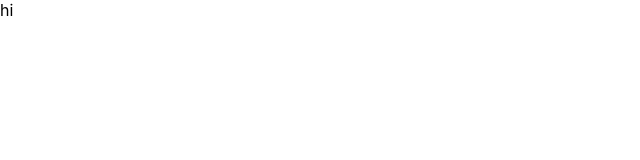
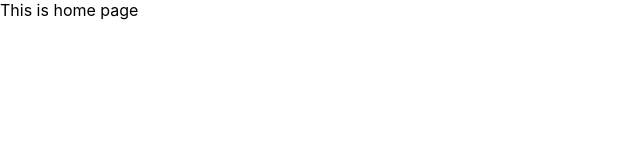
Before and after one commit to josem-gp/react-box-office, a React (Create React App) app: page / in a window 1280 px wide. Shown: the top 160 px of the page, without its empty margins (0-640 px from the left). Built offline with nearby package versions, Linux system fonts and the light colour scheme.

Commit message:
rendering switch and route in App

```diff
--- a/src/components/App.js
+++ b/src/components/App.js
@@ -1,5 +1,12 @@
+import React from "react";
+import { Switch, Route } from "react-router-dom";
+
 function App() {
-  return <div>hi</div>;
+  return (
+    <Switch>
+      <Route path="/">This is home page</Route>
+    </Switch>
+  );
 }
 
 export default App;
```
